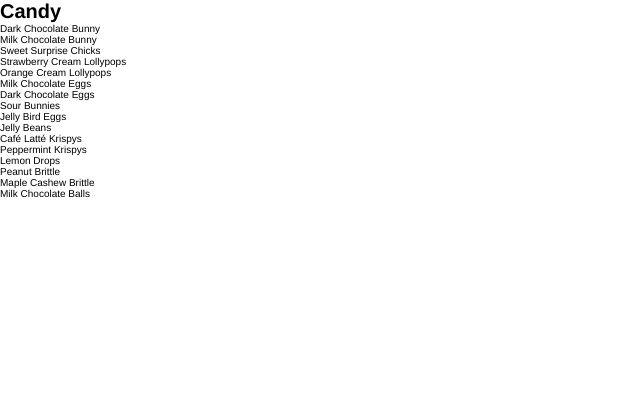
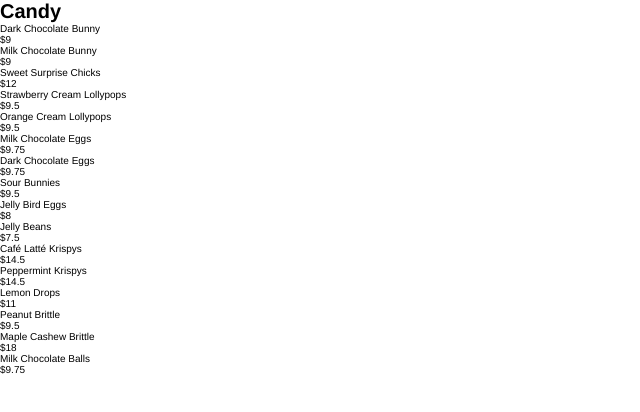
Before and after one commit to yuda0110/candies, a React (Create React App) app: page / in a window 1280 px wide. Shown: the top 412 px of the page, without its empty margins (0-640 px from the left). Built offline with nearby package versions, Linux system fonts and the light colour scheme.

Commit message:
Create CandyShow component and render them in CandyList

```diff
--- a/src/components/CandyList.js
+++ b/src/components/CandyList.js
@@ -1,8 +1,9 @@
 import { candies } from '../conf/candies'
+import CandyShow from './CandyShow';
 
 function CandyList() {
   const renderedCandies = candies.map(candy => {
-    return <p>{candy.name}</p>
+    return <CandyShow candy={candy} />
   });
   return (
     <div>
--- /dev/null
+++ b/src/components/CandyShow.js
@@ -0,0 +1,10 @@
+function CandyShow({ candy }) {
+  return (
+    <div>
+      <div>{candy.name}</div>
+      <div>${candy.price}</div>
+    </div>
+  )
+}
+
+export default CandyShow;
```
